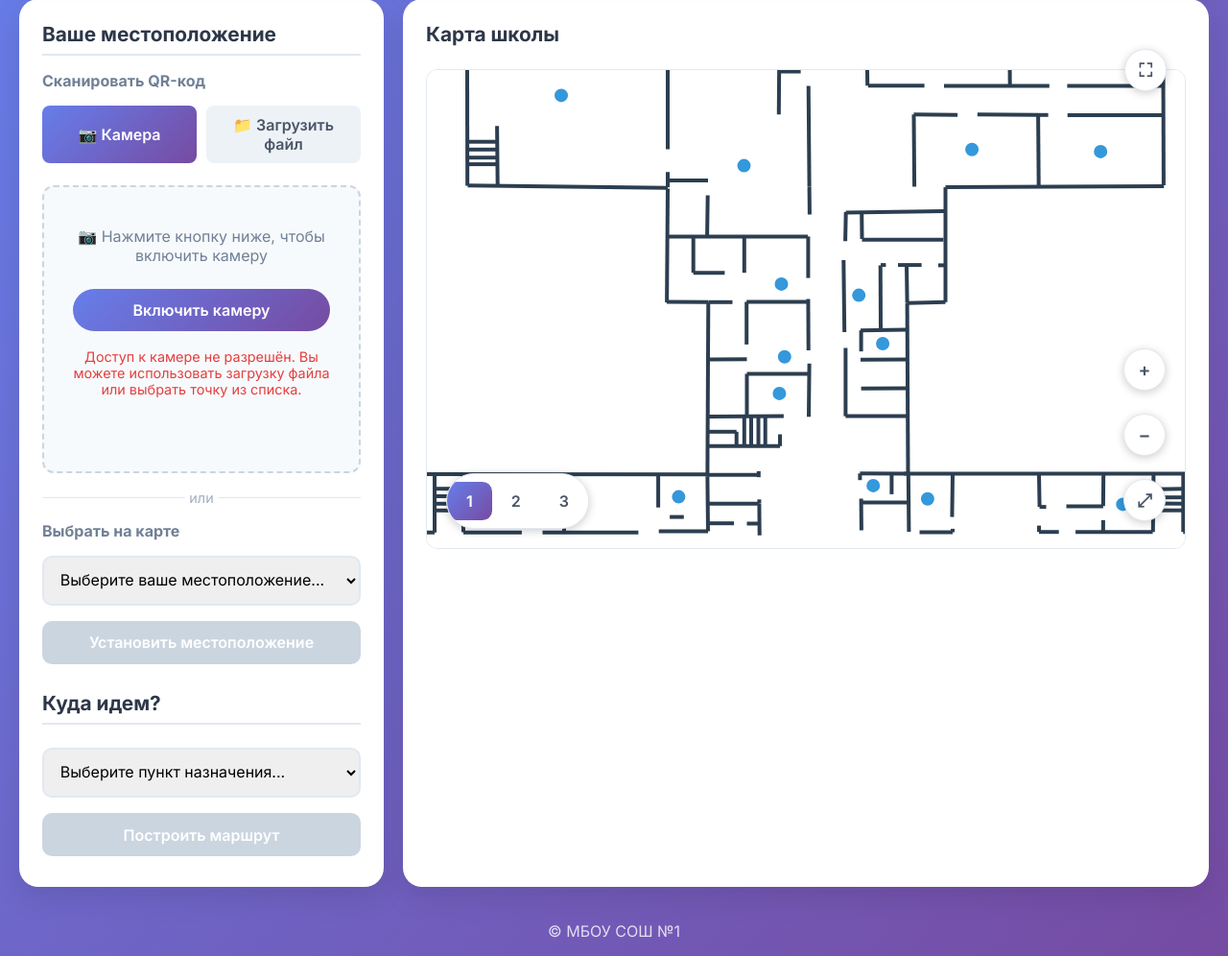
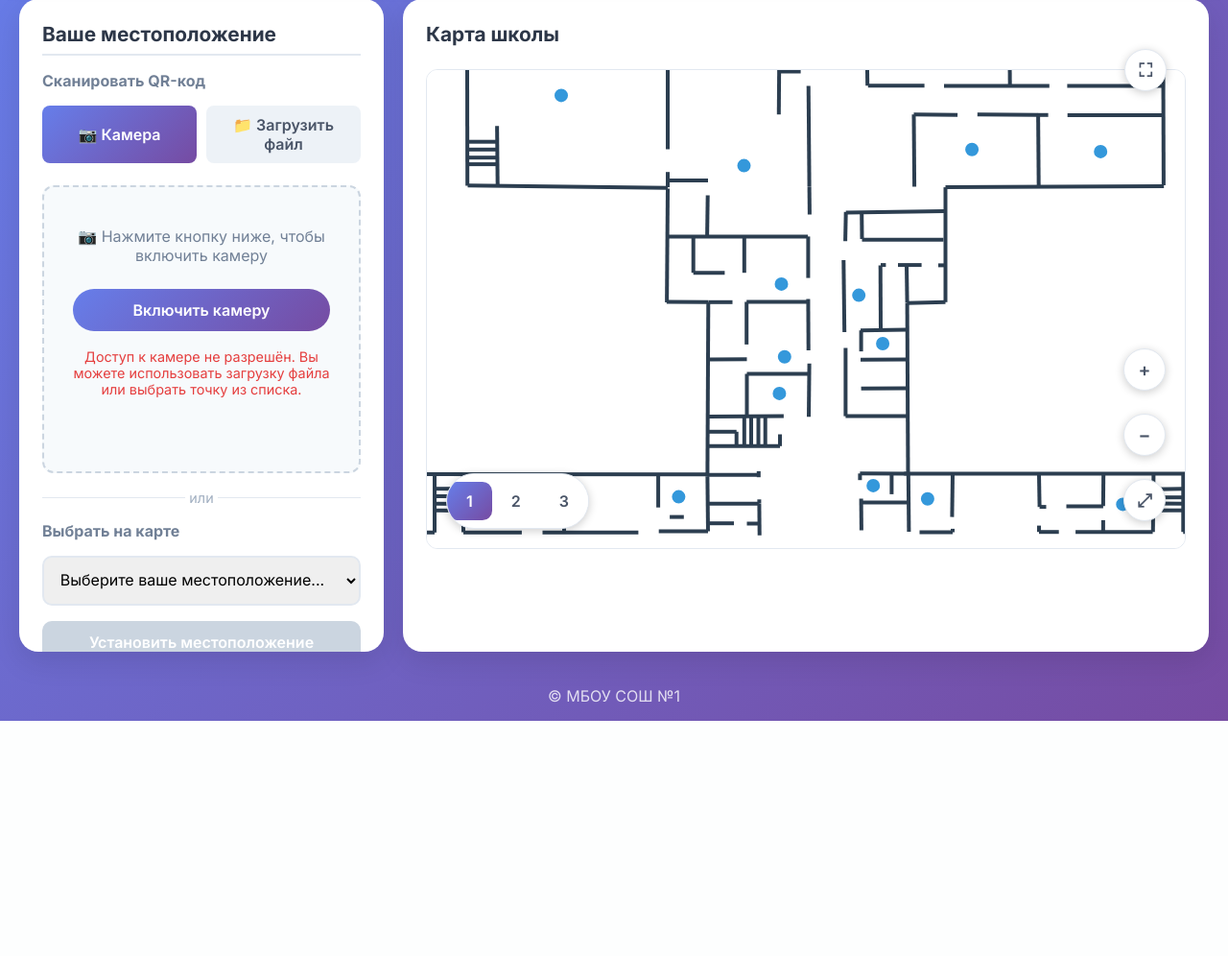
Before and after one commit to Viktpro/school-navigation, a Flask app: page /viewer in a window 1280 px wide. Shown: the part 120-1116 px from the top of the page at 96% size. After the commit the page ends 871 px from the top, so only its background shows below. Run offline with Flask 3, Linux system fonts and the light colour scheme.

```diff
--- a/templates/viewer.html
+++ b/templates/viewer.html
@@ -25,8 +25,25 @@
       /* Предотвращаем резиновый эффект на iOS */
       overscroll-behavior: none;
       -webkit-overflow-scrolling: touch;
-      /* Запрещаем системные жесты на телефоне */
-      touch-action: pan-y; /* Разрешаем только вертикальную прокрутку */
+    }
+
+    /* СКРЫВАЕМ СКРОЛЛБАР НО ОСТАВЛЯЕМ ПРОКРУТКУ */
+    /* Для Webkit браузеров (Chrome, Safari, Edge) */
+    ::-webkit-scrollbar {
+      width: 0;
+      height: 0;
+      background: transparent;
+      display: none;
+    }
+
+    /* Для Firefox */
+    * {
+      scrollbar-width: none;
+    }
+
+    /* Для Internet Explorer и Edge */
+    body {
+      -ms-overflow-style: none;
     }
 
     /* Шапка */
@@ -40,8 +57,6 @@
       top: 0;
       z-index: 100;
       border-bottom: 3px solid #f39c12;
-      /* Защита от системных жестов */
-      touch-action: pan-y;
     }
 
     .header-container {
@@ -222,7 +237,6 @@
       gap: 20px;
       padding: 0 20px;
       transition: all 0.3s ease;
-      touch-action: pan-y; /* Запрещаем горизонтальные свайпы на всем контейнере */
     }
 
     .control-panel {
@@ -232,9 +246,18 @@
       padding: 1.5rem;
       box-shadow: 0 10px 30px rgba(0, 0, 0, 0.1);
       height: fit-content;
+      max-height: calc(100vh - 120px);
+      overflow-y: auto;
       transition: all 0.3s ease;
       z-index: 10;
-      touch-action: pan-y; /* Разрешаем только вертикальную прокрутку */
+      /* Скрываем скроллбар внутри панели */
+      scrollbar-width: none;
+      -ms-overflow-style: none;
+    }
+
+    .control-panel::-webkit-scrollbar {
+      display: none;
+      width: 0;
     }
 
     .map-panel {
@@ -546,8 +569,7 @@
       border-radius: 12px;
       overflow: hidden;
       border: 1px solid #e2e8f0;
-      /* Критически важно для мобильных устройств */
-      touch-action: none; /* Полный контроль над жестами на карте */
+      touch-action: none;
     }
 
     #mapCanvas {
@@ -555,7 +577,7 @@
       height: 100%;
       background: white;
       cursor: grab;
-      touch-action: none; /* Запрещаем системные жесты на canvas */
+      touch-action: none;
     }
 
     #mapCanvas:active {
@@ -752,13 +774,11 @@
       padding: 1rem;
       color: rgba(255, 255, 255, 0.8);
       margin-top: 1rem;
-      touch-action: pan-y;
     }
 
     @media (max-width: 768px) {
       .main-container {
         flex-direction: column;
-        touch-action: pan-y;
       }
 
       .map-container {
@@ -771,7 +791,8 @@
 
       .control-panel {
         flex: auto;
-        touch-action: pan-y;
+        max-height: none;
+        overflow-y: visible;
       }
     }
 
@@ -1092,11 +1113,9 @@
       }
 
       setupTouchEvents() {
-        // Запрещаем системные жесты на canvas
         this.canvas.addEventListener('touchstart', (e) => {
           e.preventDefault();
 
-          // Блокируем системные жесты при любом касании на canvas
           if (e.touches.length >= 1) {
             e.stopPropagation();
           }
@@ -1122,7 +1141,6 @@
         this.canvas.addEventListener('touchmove', (e) => {
           e.preventDefault();
 
-          // Блокируем системные жесты
           if (e.touches.length >= 1) {
             e.stopPropagation();
           }
```
